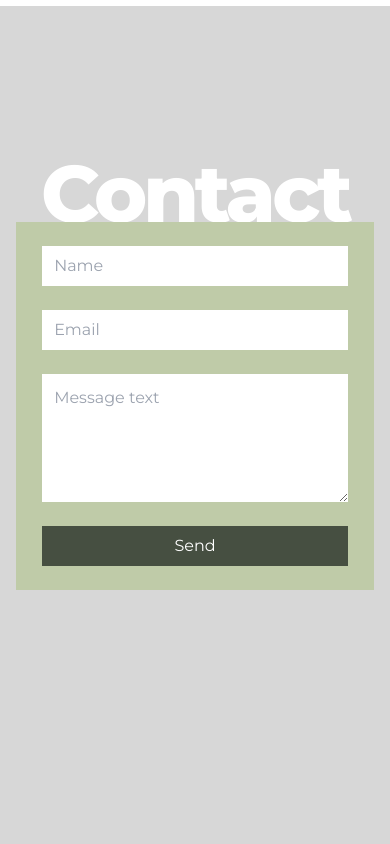
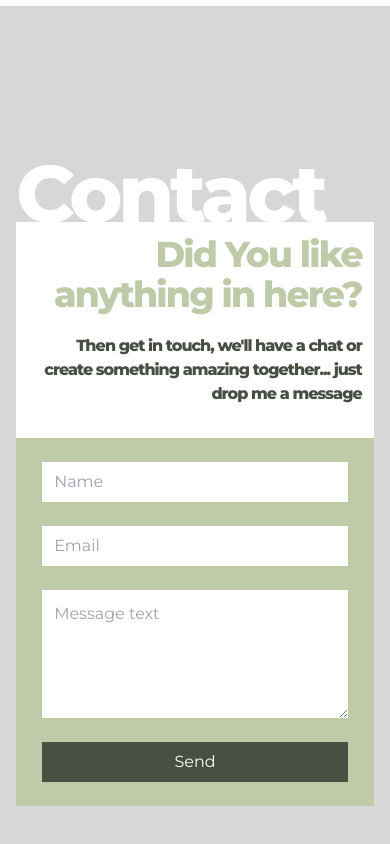
Before and after one commit to MartinKuracka/webmark-react, a React (Create React App) app: page / in a window 390 px wide. Shown: the part 5115-5959 px from the top of the page. Built offline with nearby package versions, Linux system fonts and the light colour scheme.

Commit message:
contact section layout and form messages

```diff
--- a/src/components/form/form.js
+++ b/src/components/form/form.js
@@ -1,7 +1,7 @@
 import { useState } from 'react';
 import emailjs from 'emailjs-com';
 
-const Form = () => {
+const Form = ({setHidden, setMessage}) => {
 
     const [details, setDetails] = useState({
         name: '',
@@ -14,9 +14,17 @@ const Form = () => {
         emailjs.sendForm('mkuracka_gmail', 'mkuracka_gmail', e.target, 'user_zFV7MpAUzro7F8g0odthS')
         .then((result) => {
             console.log(result.text);
+            setMessage('Thanks! Your message has been sent, I will get back to You soon...')
+            setHidden(false);
+            e.target[0].value = '';
+            e.target[1].value = '';
+            e.target[2].value = '';
         }, (error) => {
+            setMessage('...Oops, could not send the message, something went wrong,please try again');
+            setHidden(false);
             console.log('error, not sent', error.text)
         });
+
     }
 
     const handleChange = (e) => {
@@ -27,18 +35,21 @@ const Form = () => {
     }
 
     return(
+        <>
         <form className='w-full max-w-lg flex justify-center flex-col bg-primary2 p-3' type='submit' onSubmit={handleSubmit} onChange={handleChange}>
-            <label className='flex flex-col my-3' for='name'>
+            <label className='flex flex-col my-3' htmlFor='name'>
                 <input className='w-11/12 h-10 mx-auto p-3' type='text' name='name' id='name' placeholder='Name'/>
             </label>
-            <label className='flex flex-col my-3' for='email'>
-                <input className='w-11/12 h-10 mx-auto p-3' type='email' name='email' id='email' placeholder='Email'/>
+            <label className='flex flex-col my-3' htmlFor='email'>
+                <input className='w-11/12 h-10 mx-auto p-3' type='email' name='email' id='email' placeholder='Email' required/>
             </label>
-            <label className='flex flex-col my-3' for='textfield'>
-                <textarea className='w-11/12 h-32 mx-auto p-3' type='text' name='message' id='textfield' placeholder='Message text'/>
+            <label className='flex flex-col my-3' htmlFor='textfield'>
+                <textarea className='w-11/12 h-32 mx-auto p-3' type='text' name='message' id='textfield' placeholder='Message text' required/>
             </label>
             <button className='w-11/12 my-3 bg-primary h-10 text-secondary mx-auto ' type='submit'>Send</button>
         </form>
+        </>
+
     )
 }
 
--- a/src/containers/contact_section/contact.js
+++ b/src/containers/contact_section/contact.js
@@ -1,11 +1,24 @@
+import { useState } from 'react';
+// Cmponents
 import Form from '../../components/form/form';
 
 const ContactSection = () => {
+
+    const [hidden, setHidden] = useState(true);
+    const [infomessage,setMessage] = useState('');
+
     return(
         <div className='flex w-full h-screen justify-center' id='contact'>
-            <div className='flex items-center w-11/12 max-w-screen-xl flex-col mt-20'>
-                <h1>Contact</h1>
-                <Form className='mt-5' />
+            <div className='flex flex-col w-11/12 max-w-screen-xl mt-20'>
+                <h1 className='w-11/12 max-w-lg text-left'>Contact</h1>
+                <div className='flex flex-col lg:flex-row'>
+                    <div className='flex w-full justify-around flex-col max-w-lg text-right p-3 bg-secondary'>
+                        <h1 className='text-4xl text-primary2  tracking-tighter'>Did You like anything in here?</h1>
+                        <h2 className='font-bold text-primary my-5'>Then get in touch, we'll have a chat or create something amazing together... just drop me a message</h2>
+                    </div>
+                    <Form className='mt-5' setHidden={setHidden} setMessage={setMessage}/>
+                </div>
+                <p className='text-2xl mt-10 max-w-md text-primary' hidden={hidden}>{infomessage}</p>
             </div>
         </div>
     )
--- a/src/containers/coop_section/coop.js
+++ b/src/containers/coop_section/coop.js
@@ -1,4 +1,6 @@
 import Underline from '../../img/underline.png';
+// Image
+import CoopImg from '../../img/Coop Background.svg';
 
 const CoopSection = () => {
 
@@ -31,7 +33,9 @@ const CoopSection = () => {
                         <img className='w-20' src={Underline} alt='underline' />
                         <p className='text-primary text-sm mt-3'>After succesfull build of the project we will make deep review and go through several UX tests together to make sure everything works as intended and project is ready to be released. After this step, there is one last thing to do - put it online and make Your website alive...</p>
                     </div>
-
+                </div>
+                <div className='max-w-screen-xl'>
+                    <img className='hidden md:flex' src={CoopImg} alt='coopimg'/>
                 </div>
             </div>
         </div>
--- a/src/containers/navbar/desktopnavbar.jsx
+++ b/src/containers/navbar/desktopnavbar.jsx
@@ -4,7 +4,7 @@ import Logo from '../../img/logo_SVG.svg';
 const DesktopNavbar = () => {
     return(
         <>
-        <div className='w-full h-14 bg-primary fixed hidden md:inline-flex justify-center'>
+        <div className='w-full h-14 bg-primary fixed hidden md:inline-flex justify-center z-20'>
             <div className='w-11/12 max-w-screen-xl justify-between inline-flex'>
                 <div className='flex'>
                     <img className='h-6 my-auto m-4' src={Logo} alt='logo'/>
--- a/src/containers/works_section/works.css
+++ b/src/containers/works_section/works.css
@@ -5,3 +5,9 @@
     background-repeat: no-repeat;
     background-size: 180%;
 }
+
+@media screen and (min-width: 1024px) {
+    .bg-works {
+        background-size: 100%;
+    }
+}
```
Also changed, not shown: src/img/Coop Background.svg (added).
